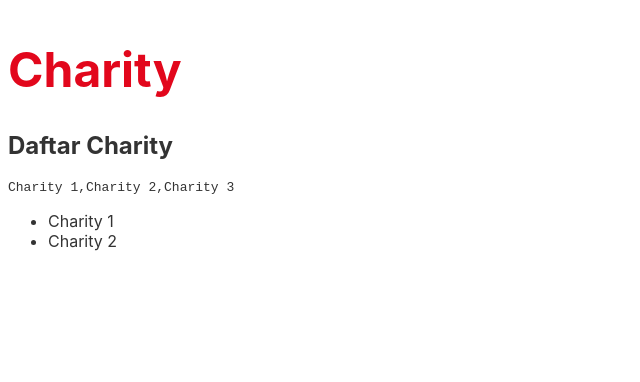
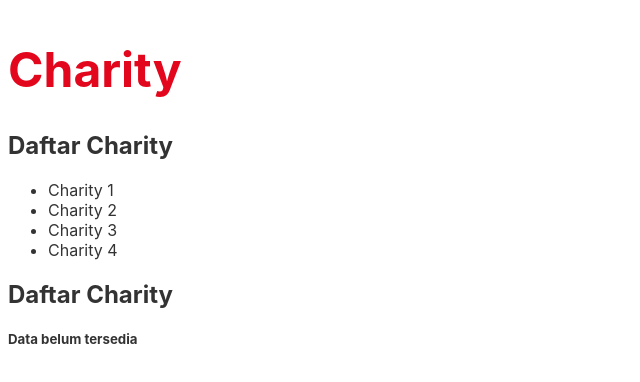
Before and after one commit to ikhsan15/svelte-charity, a Svelte app: page / in a window 1280 px wide. Shown: the top 382 px of the page, without its empty margins (0-640 px from the left). Built offline with nearby package versions, Linux system fonts and the light colour scheme.

Commit message:
Bahasa Template Svelte, {#kondisi dan perulangan pada svelte}

```diff
--- a/src/components/CharityList.svelte
+++ b/src/components/CharityList.svelte
@@ -1,13 +1,20 @@
 <script>
-	// export menangkap data carities
-	export let charities = ["default charity 1"];
+	// export menangkap data charities
+	// tanpa export charities hanya menjadi state local biasa
+	// export let charities = ["default charity 1"];
+
+	export let charities;
 </script>
 
 <div>
 	<h2>Daftar Charity</h2>
-	<pre>{charities}</pre>
-	<ul>
-		<li>Charity 1</li>
-		<li>Charity 2</li>
-	</ul>
+	{#if charities !== undefined}
+		<ul>
+			{#each charities as charity}
+				<li>{charity}</li>
+			{/each}
+		</ul>
+	{:else}
+		<h5>Data belum tersedia</h5>
+	{/if}
 </div>
--- a/src/pages/Home.svelte
+++ b/src/pages/Home.svelte
@@ -2,8 +2,7 @@
 	import CharityList from "../components/CharityList.svelte";
 
 	let title = "Charity";
-
-	let charities = ["Charity 1", "Charity 2", "Charity 3"];
+	let charities = ["Charity 1", "Charity 2", "Charity 3", "Charity 4"];
 </script>
 
 <div>
@@ -11,6 +10,7 @@
 	<!-- mengirimkan data charities -->
 	<!-- <CharityList charities = {charities} /> -->
 	<CharityList {charities} />
+	<CharityList />
 </div>
 
 <style>
```
